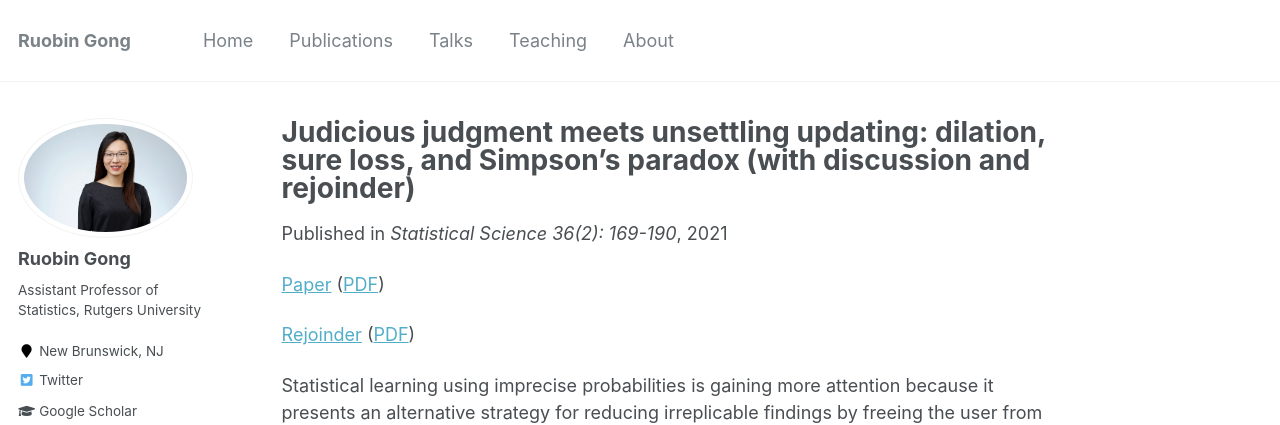
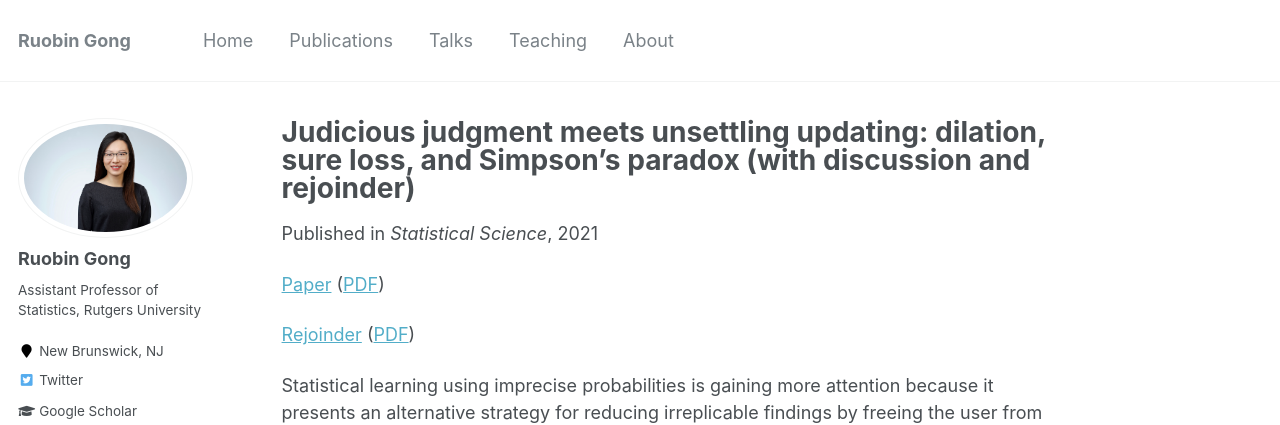
Before and after one commit to RuobinGong/RuobinGong.github.io, a Jekyll site: the page built from _publications_foundation/2021-05-01-dilation.md, in a window 1280 px wide and 900 px high. Shown: the top 425 px of the window. Built offline with Jekyll 4.4.1, drawn with Linux system fonts in a browser that asks for light colours; some web fonts are replaced.

Commit message:
Update 2021-05-01-dilation.md

```diff
--- a/_publications_foundation/2021-05-01-dilation.md
+++ b/_publications_foundation/2021-05-01-dilation.md
@@ -4,7 +4,7 @@ collection: publications_foundation
 permalink: /publication/2021-05-01-dilation
 excerpt: ''
 date: 2021-05-01
-venue: 'Statistical Science 36(2): 169-190'
+venue: 'Statistical Science'
 author: 'R Gong, XL Meng'
 
 ---
```
